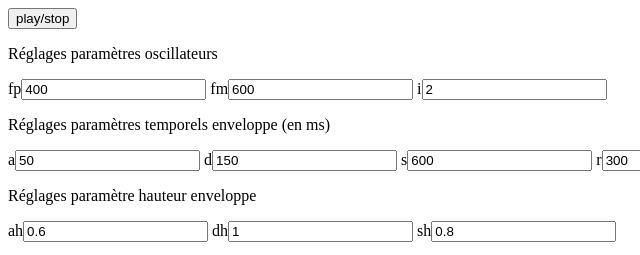
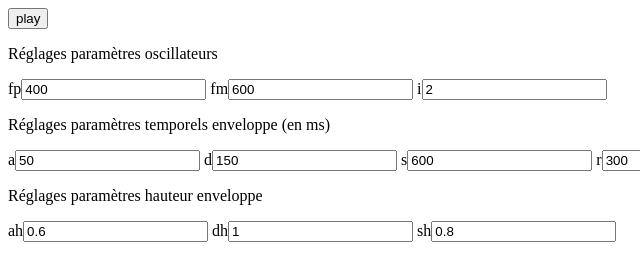
Before and after one commit to tfjgeorge/jsfm, a plain HTML site: page index.html in a window 1280 px wide. Shown: the top 255 px of the page, 0-640 px from the left. Drawn offline with nearby package versions, Linux system fonts and the light colour scheme; some packages are replaced by stand-ins of ours.

Commit message:
changed to play

```diff
--- a/index.html
+++ b/index.html
@@ -9,7 +9,7 @@
 
 </head>
 <body>
-<input type="button" value="play/stop" id="play_button">
+<input type="button" value="play" id="play_button">
 <p>Réglages paramètres oscillateurs</p>
 <label for="fp">fp</label><input type="text" name="fp" value="400" id="fp">
 <label for="fm">fm</label><input type="text" name="fm" value="600" id="fm">
@@ -19,7 +19,7 @@
 <label for="d">d</label><input type="text" name="d" value="150" id="d">
 <label for="s">s</label><input type="text" name="s" value="600" id="s">
 <label for="r">r</label><input type="text" name="r" value="300" id="r">
-<p>Réglages paramètre hauteur enveloppe</p>
+<p>Réglages paramètres hauteur enveloppe</p>
 <label for="ah">ah</label><input type="text" name="ah" value="0.6" id="ah">
 <label for="dh">dh</label><input type="text" name="dh" value="1" id="dh">
 <label for="sh">sh</label><input type="text" name="sh" value="0.8" id="sh">
```
